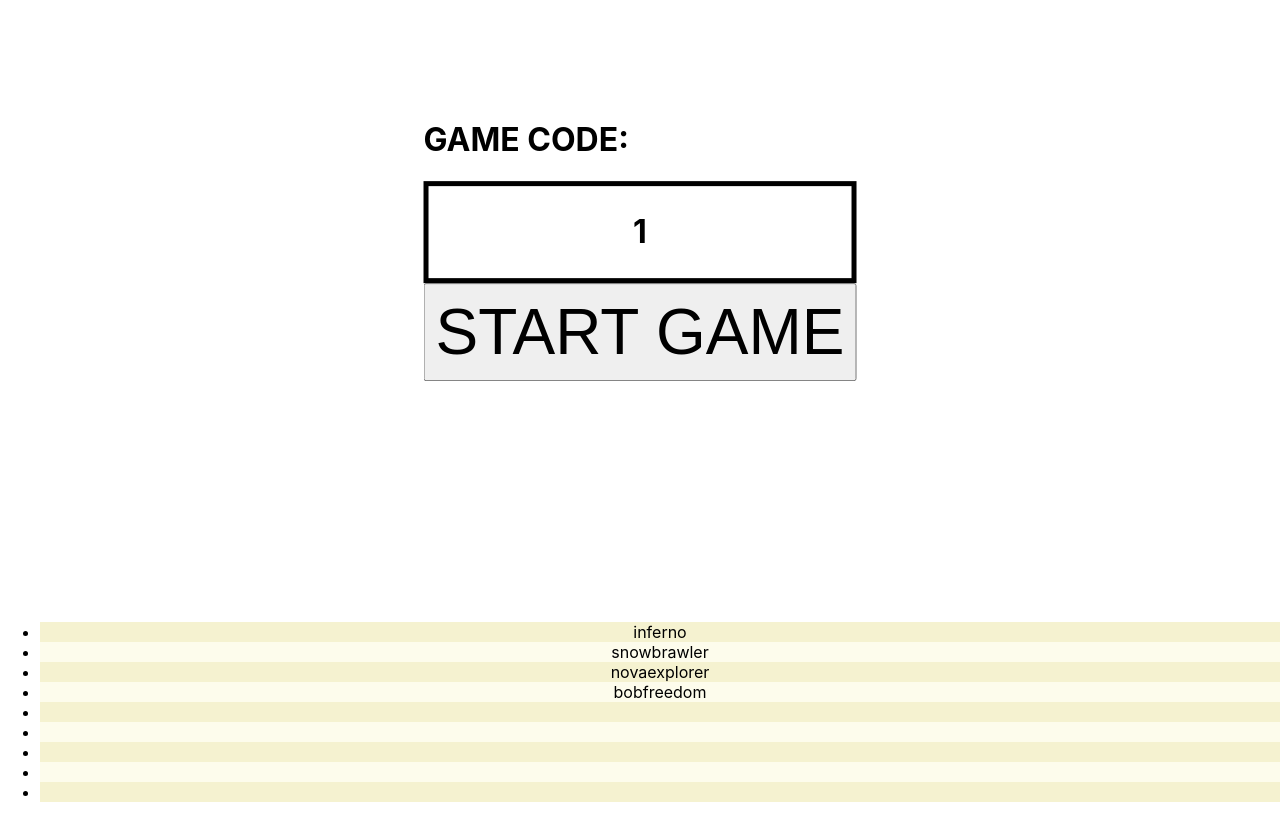
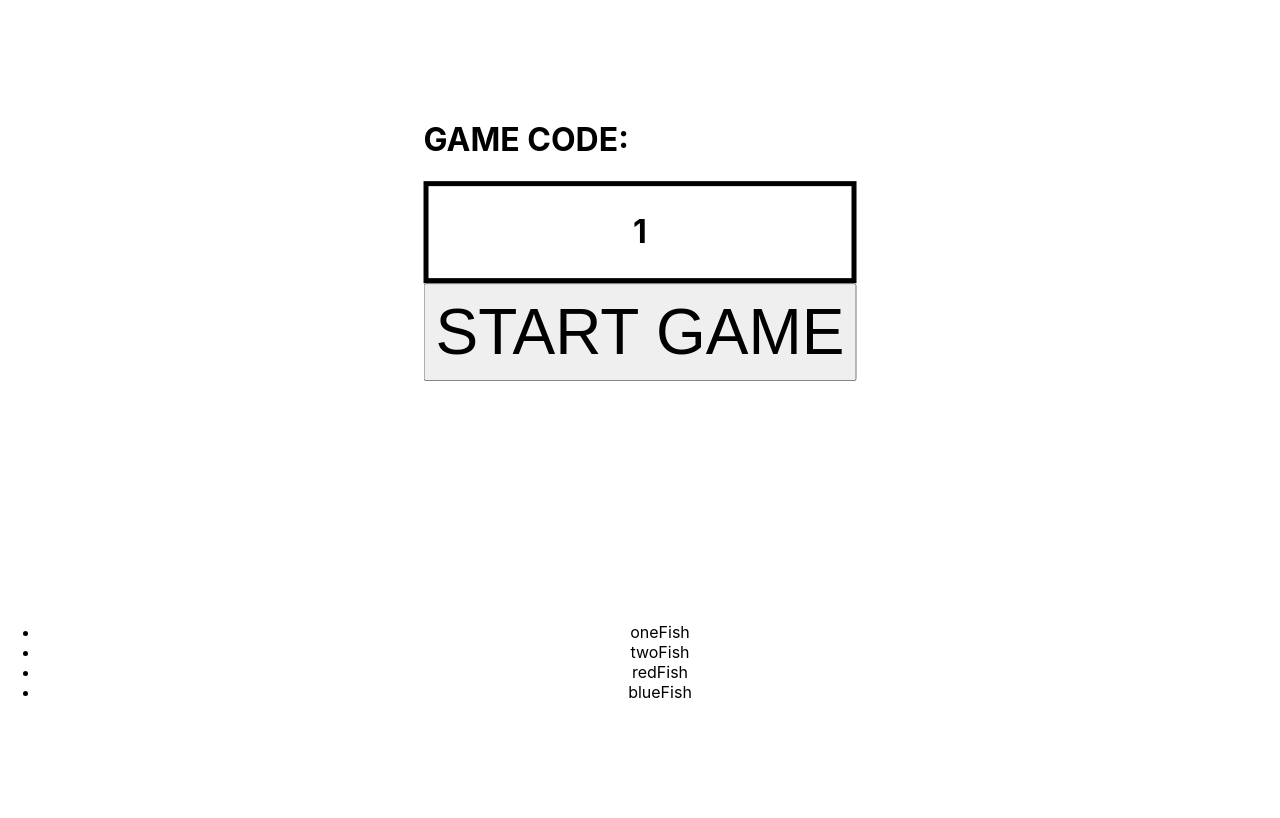
Before and after one commit to CaramelUrsa/TPALtest, a React (Create React App) app: page /codescreen/1 in a window 1280 px wide. Built offline with nearby package versions, Linux system fonts and the light colour scheme; no server answers.

Commit message:
working on updating playerlist

```diff
--- a/src/codescreen.js
+++ b/src/codescreen.js
@@ -6,6 +6,7 @@ import { Route, Link, Switch, useParams, BrowserRouter as Router } from 'react-r
 import startscreen from './startscreen'
 import codescreen from './codescreen'
 import articlegen from './articlegen'
+import { thisTypeAnnotation, thisExpression } from '@babel/types';
 
 //props.match.params.code
 
@@ -18,28 +19,51 @@ import articlegen from './articlegen'
 
 class LobbyScreen extends React.Component {
 
-    componentDidMount() {
+    componentDidMount(props) {
         this.createGame()
     }
 
     constructor(props) {
         super(props);
-        this.code = props.match.params.code
-        this.playerlist = ['inferno', 'snowbrawler', 'novaexplorer', 'bobfreedom'];
+        this.code = props.match.params.code;
+        this.state = {
+            playerlist: ['oneFish','twoFish','redFish','blueFish']
         }
-
-    async createGame() {
-
-        fetch('http://localhost:3000/getPlayers', {
-            method: 'get',
-            headers: {'Content-Type': 'application/json'},
-        })
-        .then(res => res.json())
-        .then(json => console.log(json))
-
+        this.change = this.change.bind(this)
+        this.temp = [];
+        this.templength = 0;
+        this.bob = ['bob','otherbob','notbob','bobb'];
     }
 
 
+    async createGame() {
+        const code = this.code;
+        var intervalID = window.setInterval(readGames, 1000);
+
+        function readGames() {
+            //console.log(this.playerlist);
+            const data = { "wanted_code": code }
+            fetch('http://localhost:3000/getPlayers', {
+                method: 'post',
+                body: JSON.stringify(data),
+                headers: { 'Content-Type': 'application/json' },
+            })
+                .then(res => res.json())
+                .then(json => this.temp = json)
+                .then(json => this.templength = json.length)
+            var list = this.temp;
+            var nameList = [];
+            for (var i = 0; i < this.templength; i++) {
+                nameList.push(list[i].player_name);
+            }
+            this.temp = nameList;
+            console.log(this.playerlist);
+        }
+    }
+
+    change(ev) {
+        this.setState({playerlist: this.bob})
+    }
 
     render() {
         return (
@@ -56,15 +80,9 @@ class LobbyScreen extends React.Component {
                     </div>
                     <div class='playerlist'>
                         <ul>
-                    <li class='backcolorone' >{this.playerlist[0]}</li>
-                    <li class='backcolortwo' >{this.playerlist[1]}</li>
-                    <li class='backcolorone' >{this.playerlist[2]}</li>
-                    <li class='backcolortwo' >{this.playerlist[3]}</li>
-                    <li class='backcolorone' >{this.playerlist[4]}</li>
-                    <li class='backcolortwo' >{this.playerlist[5]}</li>
-                    <li class='backcolorone' >{this.playerlist[6]}</li>
-                    <li class='backcolortwo' >{this.playerlist[7]}</li>
-                    <li class='backcolorone' >{this.playerlist[8]}</li>
+                            {this.state.playerlist.map(item => (
+                                <li onChange={this.change} key={item}>{item}</li>
+                            ))}
                         </ul>
                     </div>
                 </div>
@@ -79,3 +97,15 @@ export default LobbyScreen;
 //    <LobbyScreen />,
 //    document.getElementById('root')
 //);
+
+/*
+                            <li class='backcolorone' >{this.playerlist[0]}</li>
+                            <li class='backcolortwo' >{this.playerlist[1]}</li>
+                            <li class='backcolorone' >{this.playerlist[2]}</li>
+                            <li class='backcolortwo' >{this.playerlist[3]}</li>
+                            <li class='backcolorone' >{this.playerlist[4]}</li>
+                            <li class='backcolortwo' >{this.playerlist[5]}</li>
+                            <li class='backcolorone' >{this.playerlist[6]}</li>
+                            <li class='backcolortwo' >{this.playerlist[7]}</li>
+                            <li class='backcolorone' >{this.playerlist[8]}</li>
+                            */
```
Lines whose indentation alone changed are shown as unchanged.
